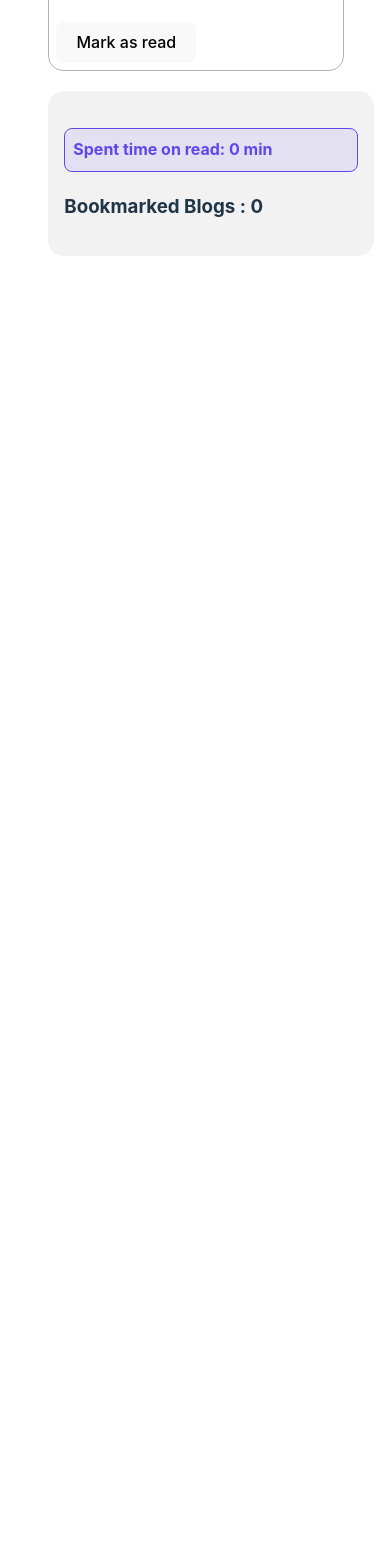
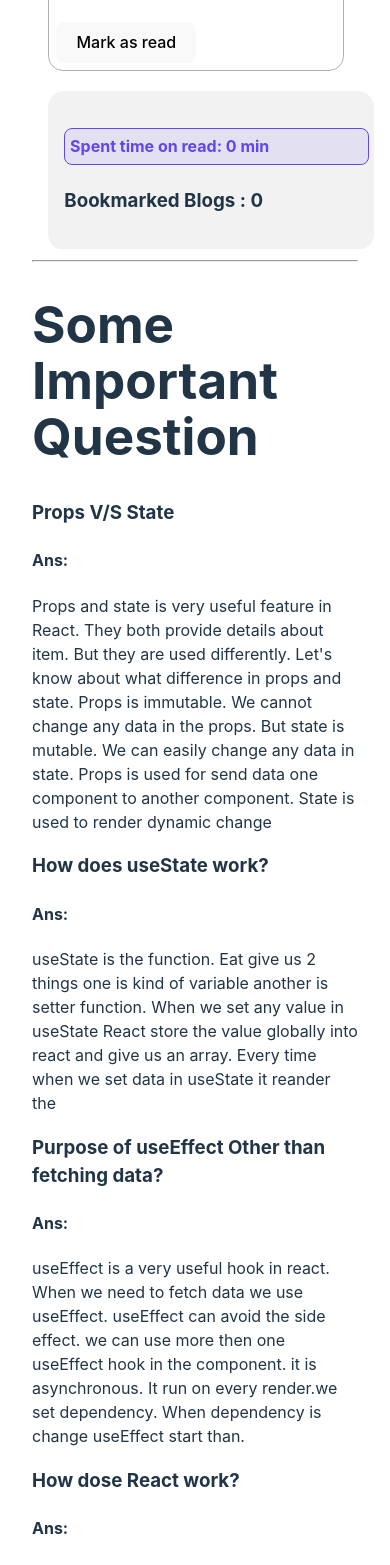
Before and after one commit to asifikbal09/knowledge-cafe-with-reactJs, a React (Vite) app: page / in a window 390 px wide. Shown: the part 1980-3545 px from the top of the page. Before the commit the page ends 2246 px from the top, so only its background shows below. Built offline with nearby package versions, Linux system fonts and the light colour scheme.

Commit message:
question added

```diff
--- a/src/App.jsx
+++ b/src/App.jsx
@@ -4,6 +4,7 @@ import viteLogo from '/vite.svg'
 import './App.css'
 import Header from './Components/Header/Header'
 import BlogContainer from './Components/BlogContainer/BlogContainer'
+import Question from './Components/Question/Question'
 
 function App() {
   const [count, setCount] = useState(0)
@@ -12,6 +13,8 @@ function App() {
     <div className="App">
       <Header></Header>
       <BlogContainer></BlogContainer>
+      <hr />
+      <Question></Question>
     </div>
   )
 }
--- a/src/Components/Bookmarked/Bookmarked.css
+++ b/src/Components/Bookmarked/Bookmarked.css
@@ -17,7 +17,8 @@
     font-style: normal;
     font-weight: 700;
     line-height: 160%;
-    padding: .5em;
+    padding: .3em;
+    width: 100%;
 
 }
 @media screen and (max-width:576px) {
--- /dev/null
+++ b/src/Components/Question/Question.css
@@ -0,0 +1,10 @@
+.all-question{
+    display: grid;
+    grid-template-columns: repeat(2 , 1fr);
+}
+
+@media screen and (max-width:576px) {
+    .all-question{
+        display: block;
+    }
+}
--- /dev/null
+++ b/src/Components/Question/Question.jsx
@@ -0,0 +1,30 @@
+import React from "react";
+import "./Question.css";
+
+const Question = () => {
+  return (
+    <div>
+      <h1>Some Important Question</h1>
+      <div className="all-question">
+        <div>
+            <h3>Props V/S State</h3>
+            <p><h4>Ans:</h4> Props and state is very useful feature in React. They both provide details about item. But they are used differently. Let's know about what difference in props and state. Props is immutable. We cannot change any data in the props. But state is mutable. We can easily change any data in state. Props is used for send data one component to another component. State is used to render dynamic change</p>
+        </div>
+        <div>
+            <h3>How does useState work?</h3>
+            <p><h4>Ans:</h4> useState is the function. Eat give us 2 things one is kind of variable another is setter function. When we set any value in useState React store the value globally into react and give us an array. Every time when we set data in useState it reander the</p>
+        </div>
+        <div>
+            <h3>Purpose of useEffect Other than fetching data? </h3>
+            <p><h4>Ans:</h4> useEffect is a very useful hook in react. When we need to fetch data we use useEffect. useEffect can avoid the side effect. we can use more  then one useEffect hook in the component. it is asynchronous. It run on every render.we set dependency. When dependency is change useEffect start than.</p>
+        </div>
+        <div>
+            <h3>How dose React work?</h3>
+            <p><h4>Ans:</h4> React is a library of  javascript. It is used to create modular user interfaces. React have virtual. In the react when we write the DOM elements. React convert in to virtual DOM. Basically a DOM tree representation in JavaScript. the reason it is javascript so it is very fast.</p>
+        </div>
+      </div>
+    </div>
+  );
+};
+
+export default Question;
```
